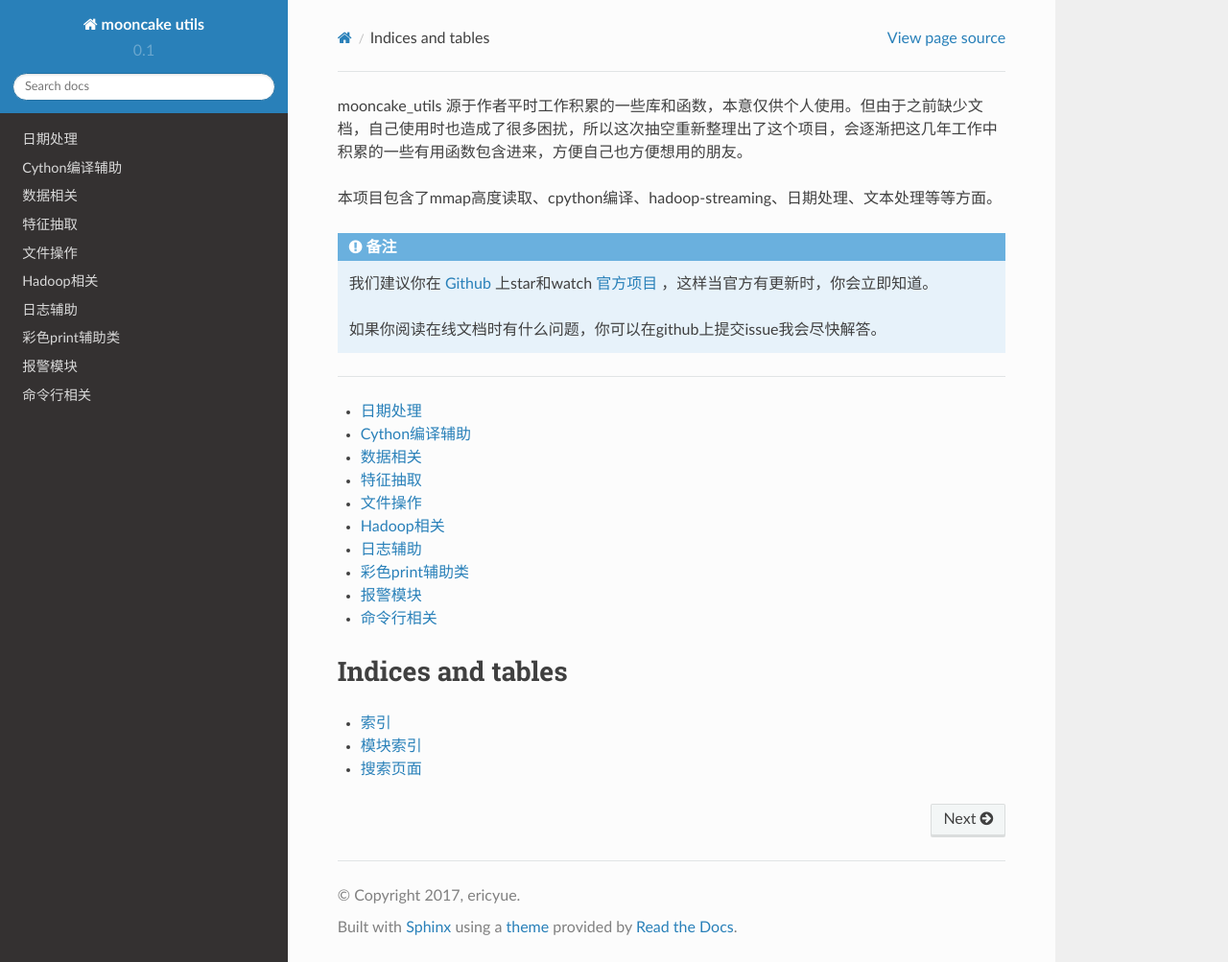
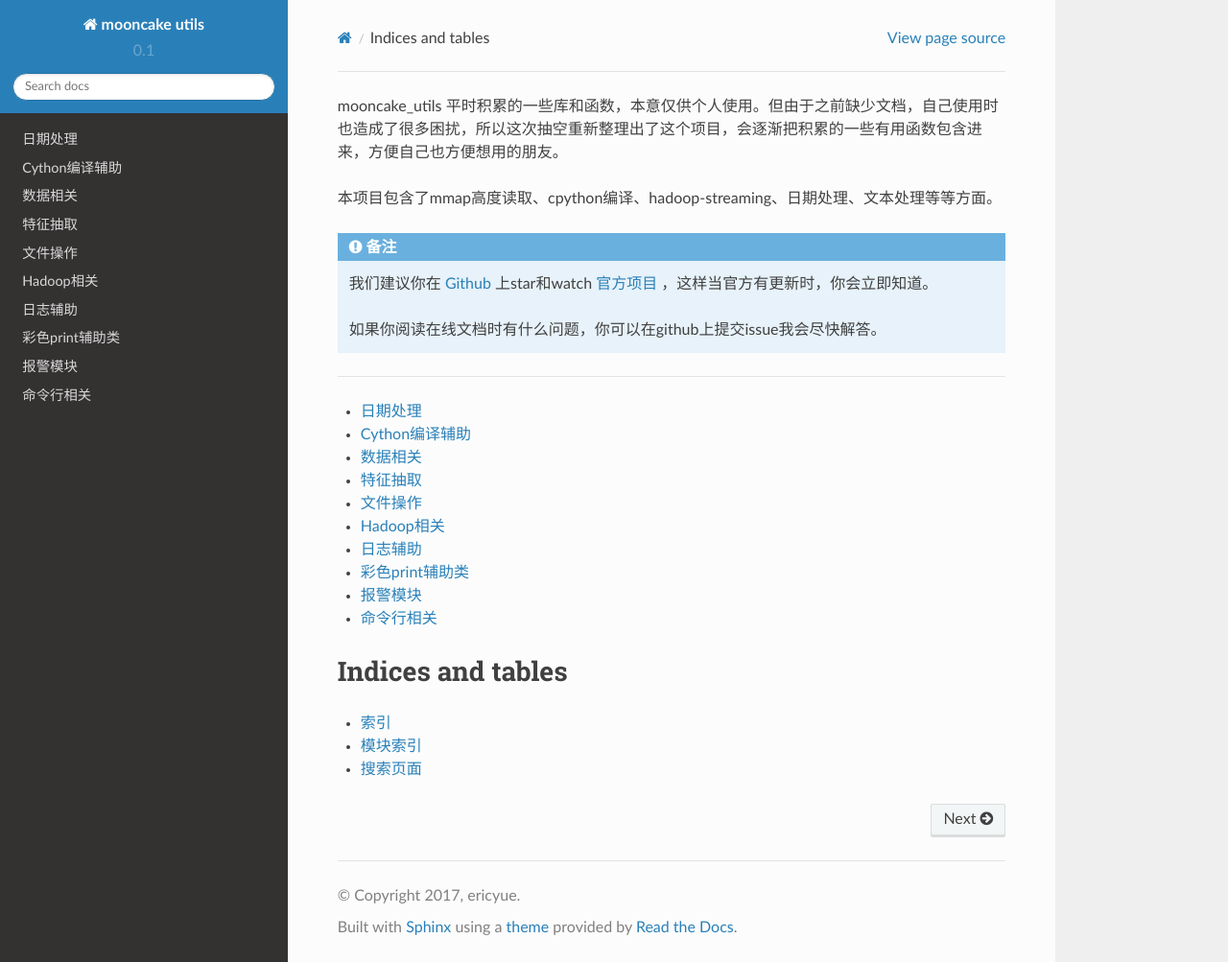
Before and after one commit to ericyue/mooncake_utils, a Sphinx documentation site: the page built from docs/index.rst, in a window 1280 px wide and 1003 px high. Shown: the whole window at 96% size. Built offline with Sphinx 7.4.7 and the Read the Docs theme 2.0.0, drawn with Linux system fonts in a browser that asks for light colours.

Commit message:
Update index.rst

```diff
--- a/docs/index.rst
+++ b/docs/index.rst
@@ -1,4 +1,4 @@
-mooncake_utils 源于作者平时工作积累的一些库和函数，本意仅供个人使用。但由于之前缺少文档，自己使用时也造成了很多困扰，所以这次抽空重新整理出了这个项目，会逐渐把这几年工作中积累的一些有用函数包含进来，方便自己也方便想用的朋友。
+mooncake_utils 平时积累的一些库和函数，本意仅供个人使用。但由于之前缺少文档，自己使用时也造成了很多困扰，所以这次抽空重新整理出了这个项目，会逐渐把积累的一些有用函数包含进来，方便自己也方便想用的朋友。
 
 本项目包含了mmap高度读取、cpython编译、hadoop-streaming、日期处理、文本处理等等方面。
 
```
